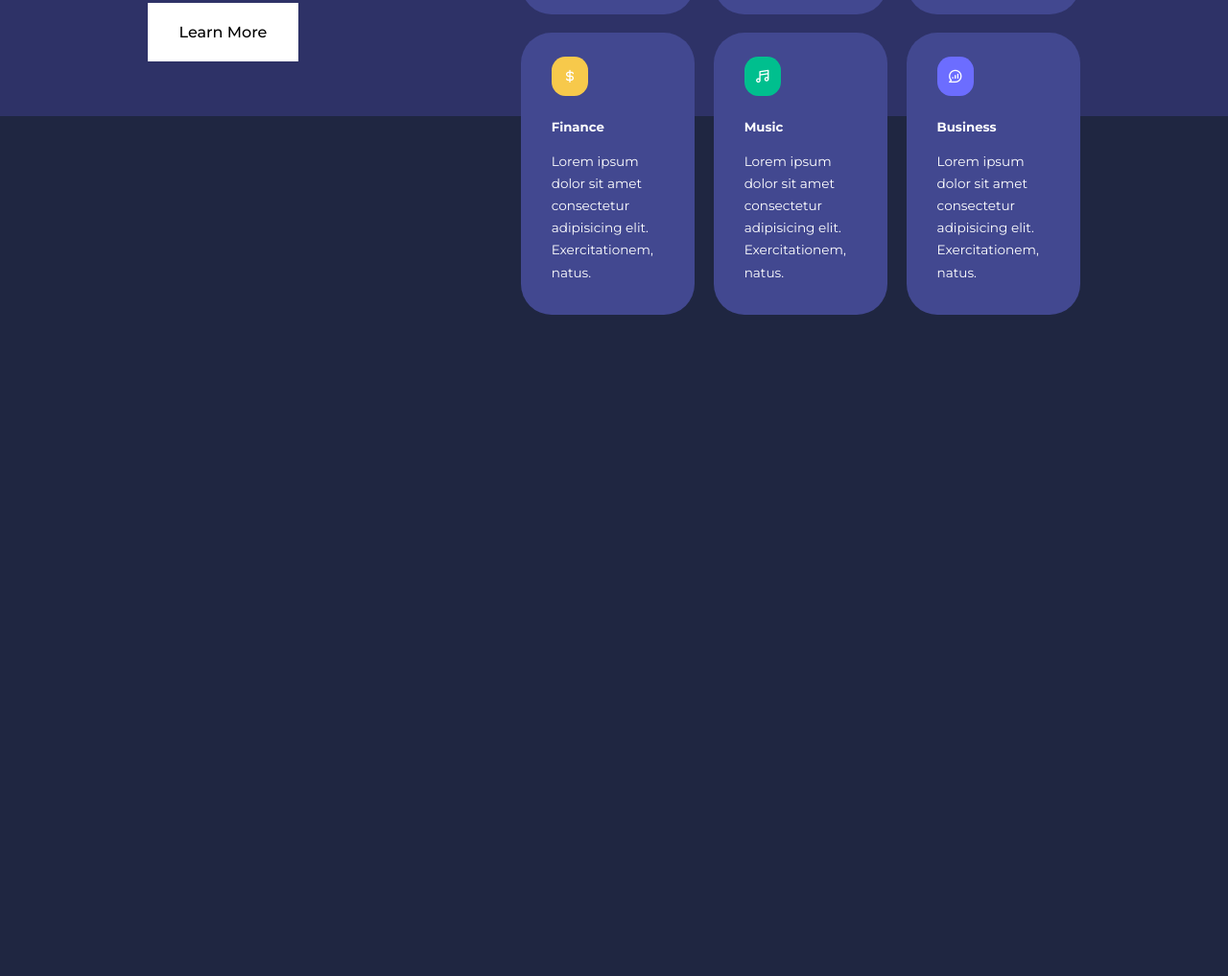
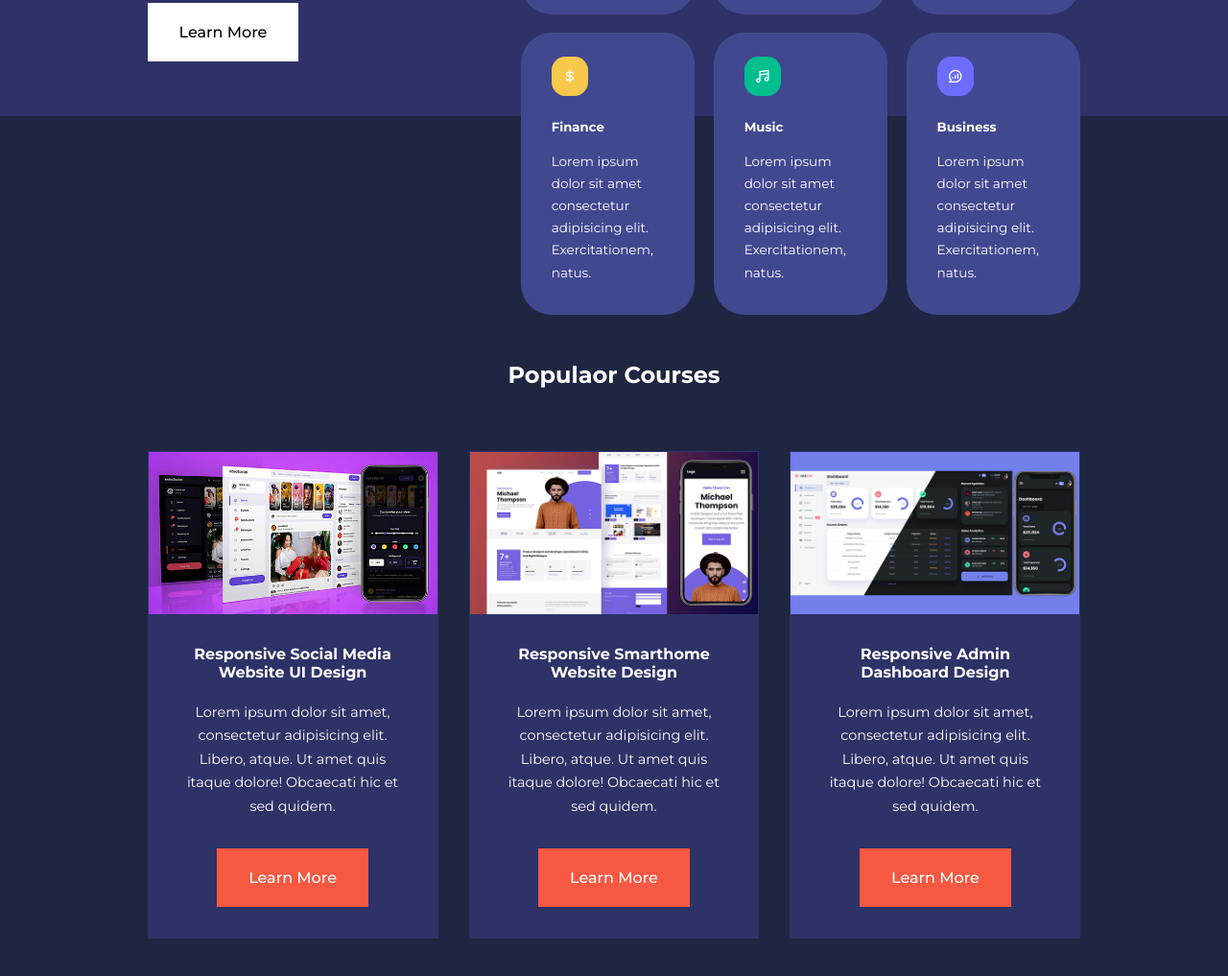
Before and after one commit to nuwankirillawala/edulor, a plain HTML site: page index.html in a window 1280 px wide. Shown: the part 1031-2048 px from the top of the page at 96% size. Before the commit the page ends 1359 px from the top, so only its background shows below. Drawn offline with nearby package versions, Linux system fonts and the light colour scheme.

Commit message:
popular course section added

```diff
--- a/css/style.css
+++ b/css/style.css
@@ -236,3 +236,34 @@ header{
 .category p{
     font-size: 0.85rem;
 }
+
+/* ===================== POPULAR COURSES ===================== */
+.courses{
+    margin-top: 10rem;
+}
+.courses_container{
+    display: grid;
+    grid-template-columns: repeat(3, 1fr);
+    gap: 2rem;
+}
+
+.course{
+    background: var(--color-bg1);
+    text-align: center;
+    border: 1px solid transparent;
+    transition: var(--transition);
+}
+
+.course:hover{
+    background: transparent;
+    border-color: var(--color-primary);
+}
+
+.course_info{
+    padding: 2rem;
+}
+
+.course_info p{
+    margin: 1.2rem 0 2rem;
+    font-size: 0.9rem;
+}
--- a/index.html
+++ b/index.html
@@ -103,6 +103,60 @@
             </div>
         </div>
     </section>
+    <!--=============== END OF CATEGORIES SECTION ===============-->
+
+
+
+    <section class="courses">
+        <h2>Populaor Courses</h2>
+        <div class="container courses_container">
+            <article class="course">
+                <div class="course_image">
+                    <img src="./images/course1.jpg" alt="Course 01">
+                </div>
+                <div class="course_info">
+                    <h4>Responsive Social Media Website UI Design</h4>
+                    <p>
+                        Lorem ipsum dolor sit amet, consectetur adipisicing elit. Libero, atque. Ut amet quis itaque
+                        dolore!
+                        Obcaecati hic et sed quidem.
+                    </p>
+                    <a href="course.html" class="btn btn-primary">Learn More</a>
+                </div>
+            </article>
+
+            <article class="course">
+                <div class="course_image">
+                    <img src="./images/course2.jpg" alt="Course 01">
+                </div>
+                <div class="course_info">
+                    <h4>Responsive Smarthome Website Design</h4>
+                    <p>
+                        Lorem ipsum dolor sit amet, consectetur adipisicing elit. Libero, atque. Ut amet quis itaque
+                        dolore!
+                        Obcaecati hic et sed quidem.
+                    </p>
+                    <a href="course.html" class="btn btn-primary">Learn More</a>
+                </div>
+            </article>
+
+            <article class="course">
+                <div class="course_image">
+                    <img src="./images/course3.jpg" alt="Course 01">
+                </div>
+                <div class="course_info">
+                    <h4>Responsive Admin Dashboard Design</h4>
+                    <p>
+                        Lorem ipsum dolor sit amet, consectetur adipisicing elit. Libero, atque. Ut amet quis itaque
+                        dolore!
+                        Obcaecati hic et sed quidem.
+                    </p>
+                    <a href="course.html" class="btn btn-primary">Learn More</a>
+                </div>
+            </article>
+        </div>
+    </section>
+
     <script src="./main.js"></script>
 </body>
 
```
